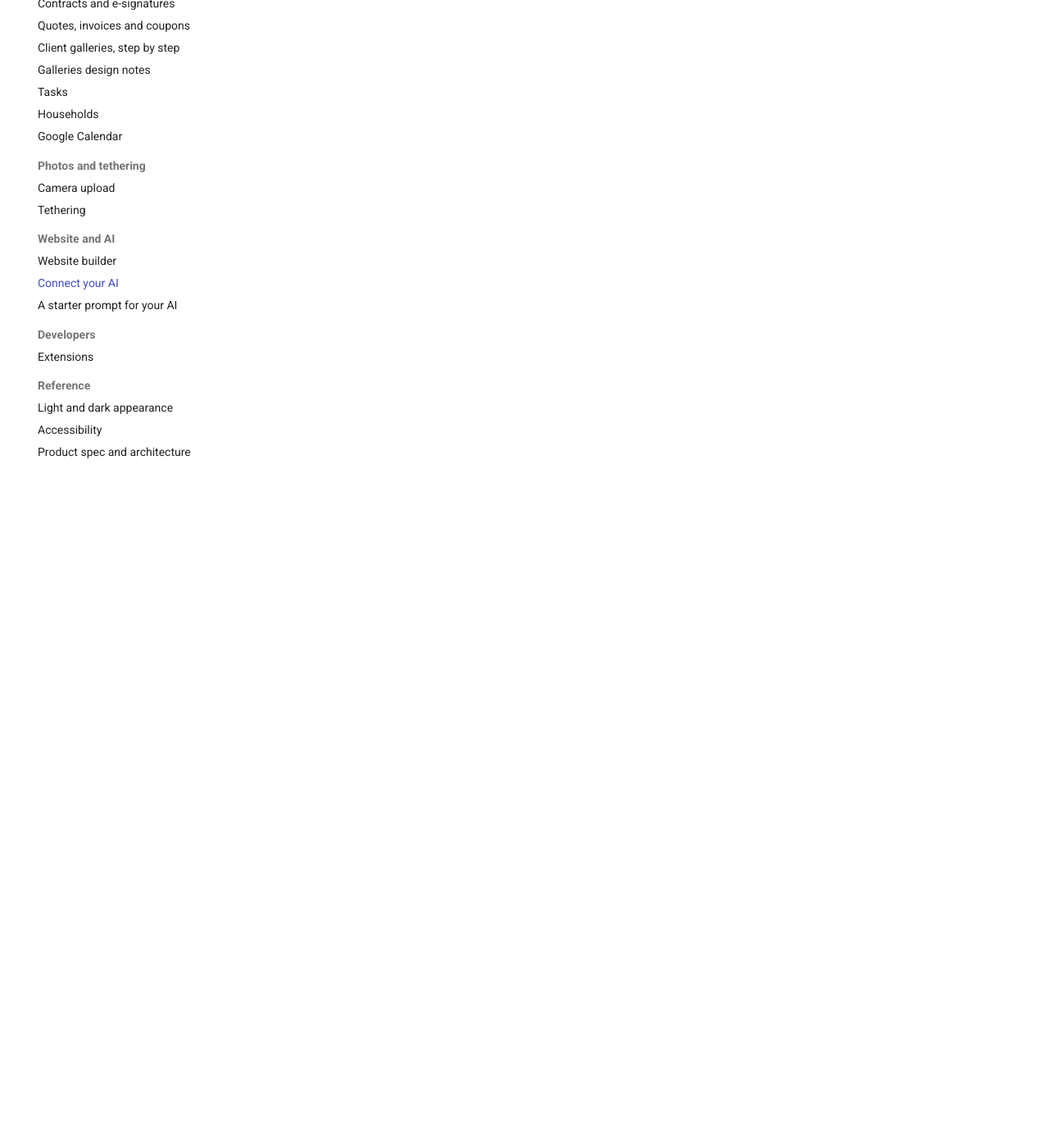
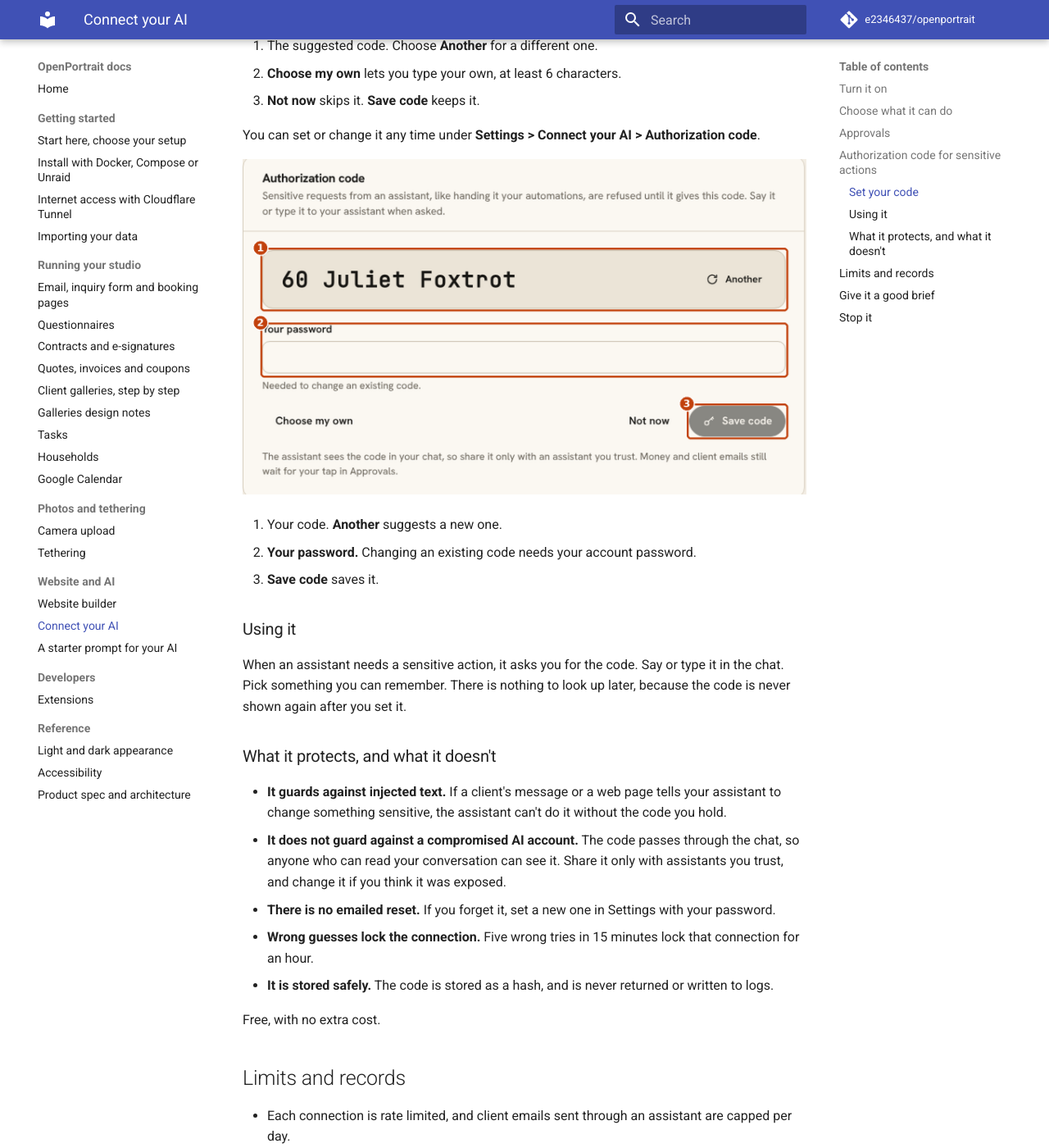
Before and after one commit to e2346437/openportrait, an MkDocs documentation site: the page built from docs/ai-access.md, in a window 1280 px wide and 1400 px high, scrolled down 2794 px. Shown: the whole window at 82% size. Built offline with MkDocs 1.6.1 and Material for MkDocs 9.7.7, drawn with Linux system fonts in a browser that asks for light colours; comment, search, counter and statistics services are not loaded; some of the changed text lies outside the part shown.

Commit message:
docs: AI authorization code for sensitive actions
Co-Authored-By: Claude Sonnet 5.5 <noreply@anthropic.com>
Claude-Session: https://claude.ai/code/session_018upz6jXpJttvq6zS9BbNcx

```diff
--- a/docs/ai-access.md
+++ b/docs/ai-access.md
@@ -38,6 +38,44 @@ Auto-approval is a setting you can turn on for each kind of action. It is off by
 
 Client-written text, such as inquiry messages and questionnaire answers, is passed to the assistant as untrusted content. Assistants are told not to follow instructions found in it, and the approval step still applies.
 
+## Authorization code for sensitive actions
+
+Some actions are too important to trust to an assistant on its own, such as switching the studio's automation mode. These **sensitive** actions only run when the assistant includes your **authorization code** with the request. Without a code, they stay blocked.
+
+Money and client emails are different. They still wait in **Approvals** for your tap, with or without a code.
+
+### Set your code
+
+The setup wizard has a third step, **Your authorization code**. It suggests a random code made of a number and two words, such as `14 Yankee Tango`.
+
+![The authorization code step in setup](img/ai-code-onboarding.png)
+
+1. The suggested code. Choose **Another** for a different one.
+2. **Choose my own** lets you type your own, at least 6 characters.
+3. **Not now** skips it. **Save code** keeps it.
+
+You can set or change it any time under **Settings > Connect your AI > Authorization code**.
+
+![The Authorization code panel in settings](img/ai-code-settings.png)
+
+1. Your code. **Another** suggests a new one.
+2. **Your password.** Changing an existing code needs your account password.
+3. **Save code** saves it.
+
+### Using it
+
+When an assistant needs a sensitive action, it asks you for the code. Say or type it in the chat. Pick something you can remember. There is nothing to look up later, because the code is never shown again after you set it.
+
+### What it protects, and what it doesn't
+
+- **It guards against injected text.** If a client's message or a web page tells your assistant to change something sensitive, the assistant can't do it without the code you hold.
+- **It does not guard against a compromised AI account.** The code passes through the chat, so anyone who can read your conversation can see it. Share it only with assistants you trust, and change it if you think it was exposed.
+- **There is no emailed reset.** If you forget it, set a new one in Settings with your password.
+- **Wrong guesses lock the connection.** Five wrong tries in 15 minutes lock that connection for an hour.
+- **It is stored safely.** The code is stored as a hash, and is never returned or written to logs.
+
+Free, with no extra cost.
+
 ## Limits and records
 
 - Each connection is rate limited, and client emails sent through an assistant are capped per day.
```
Also changed, not shown: docs/ai-prompt.md (+1 -0 lines), docs/img/ai-code-onboarding.png (added), docs/img/ai-code-settings.png (added).
